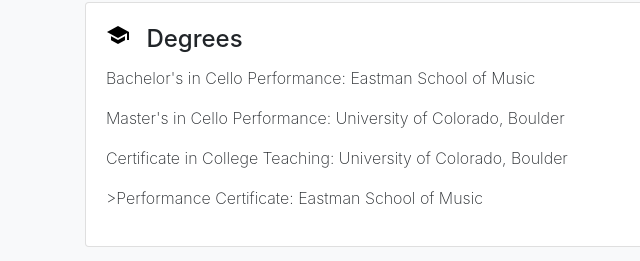
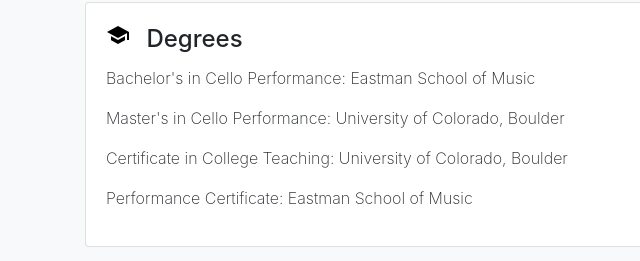
Before and after one commit to GretaP/DevWebbieSimple, a website with bundled scripts: page index.html in a window 1280 px wide. Shown: the part 3003-3264 px from the top of the page, 0-640 px from the left. Built offline with nearby package versions, Linux system fonts and the light colour scheme; files whose address does not match are found by name.

Commit message:
Update index.html

```diff
--- a/index.html
+++ b/index.html
@@ -243,7 +243,7 @@
                 <p class="card-body">Bachelor's in Cello Performance: Eastman School of Music</p>
                 <p class="card-body">Master's in Cello Performance: University of Colorado, Boulder</p>
                 <p class="card-body">Certificate in College Teaching: University of Colorado, Boulder</p>
-                <p class="card-body">>Performance Certificate: Eastman School of Music</p>
+                <p class="card-body">Performance Certificate: Eastman School of Music</p>
             </div>
         </div>
 
```
